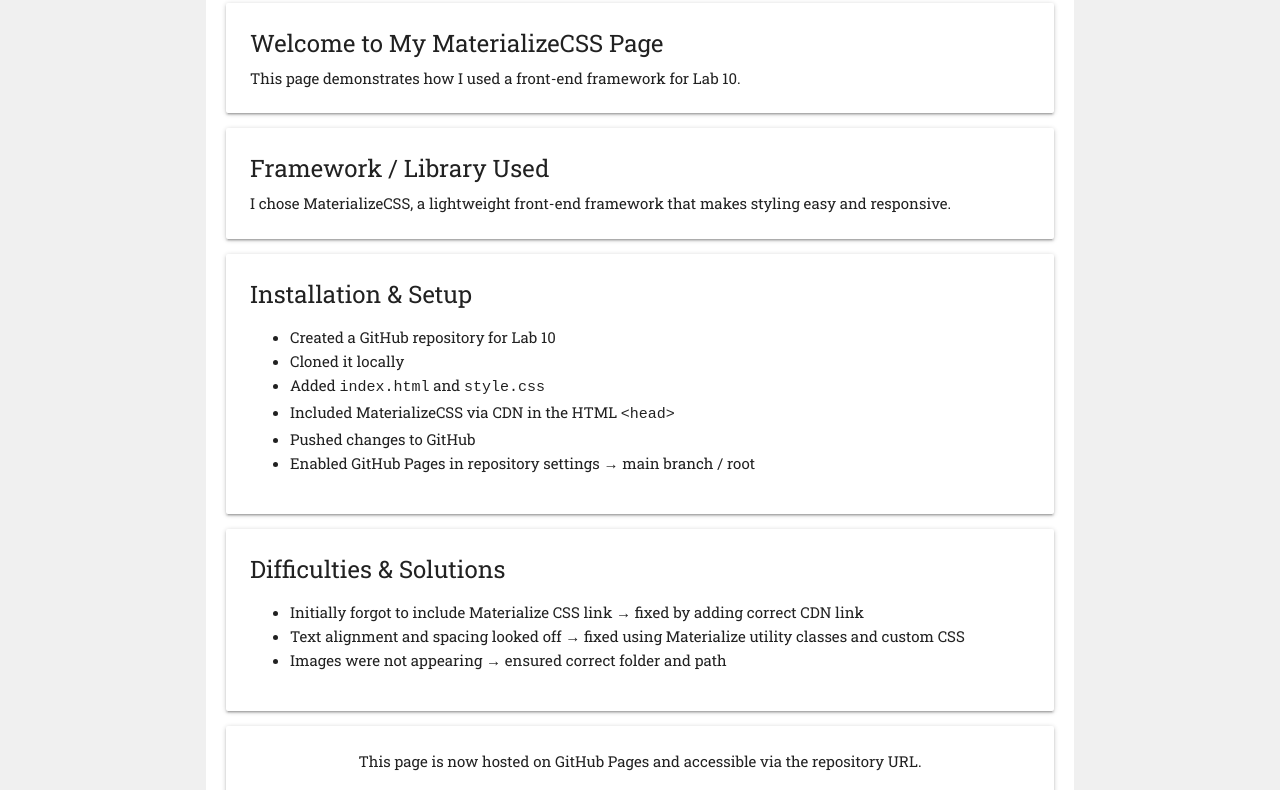
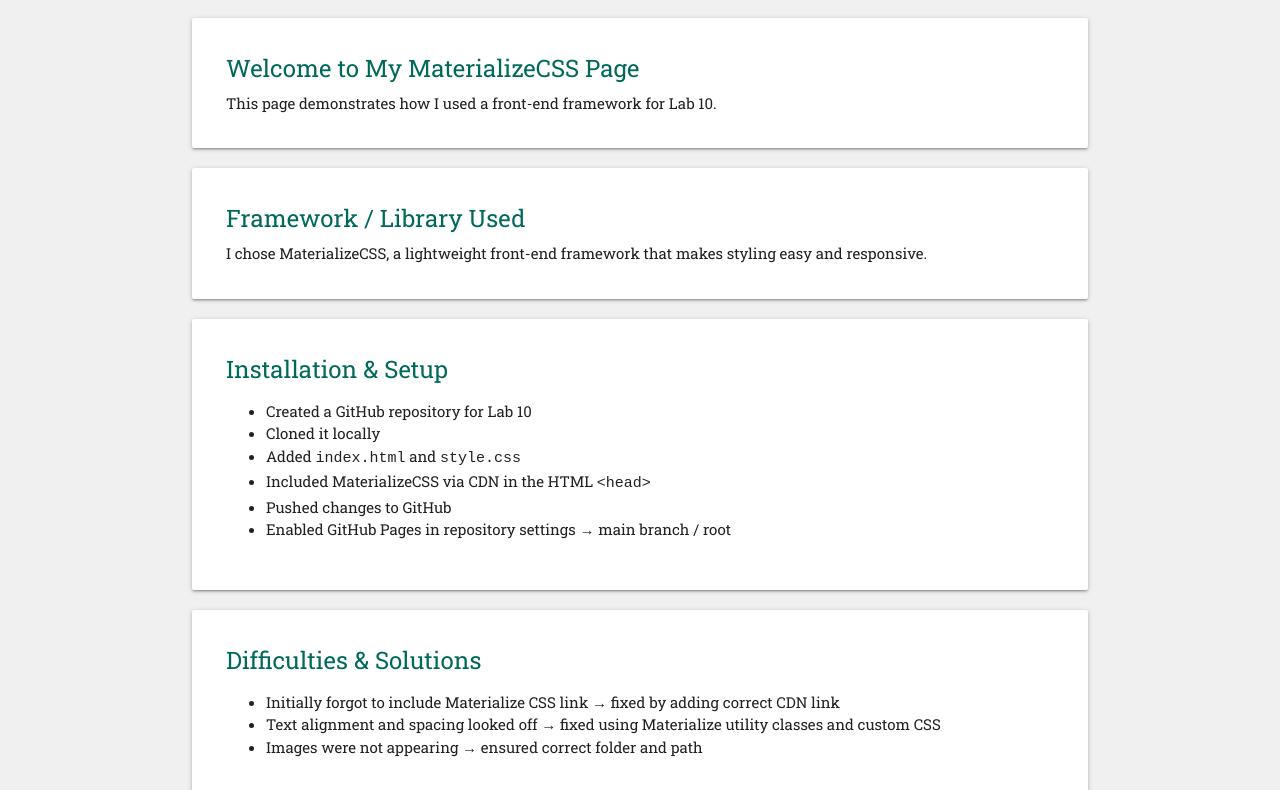
Before and after one commit to sharvi-sss/lab10-framework, a plain HTML site: page index.html in a window 1280 px wide. Shown: the part 109-899 px from the top of the page. Drawn offline with nearby package versions, Linux system fonts and the light colour scheme.

Commit message:
Update style.css

```diff
--- a/style.css
+++ b/style.css
@@ -1,22 +1,18 @@
 body {
     font-family: 'Roboto Slab', serif;
     background-color: #f0f0f0;
-    text-align: center;
-    margin: 20px;
+}
+
+.card {
+    margin-bottom: 20px;
+    padding: 10px;
+}
+
+.card-title {
+    color: #00695c; /* teal darken-2 color similar to navbar */
 }
 
 .container {
-    background-color: white;
-    padding: 20px;
-    border-radius: 10px;
-    display: inline-block;
-    text-align: left;
+    margin-top: 20px;
+    margin-bottom: 40px;
 }
-
-h1 {
-    color: #2E8B57;
-}
-
-ul {
-    line-height: 1.6;
-}
```
